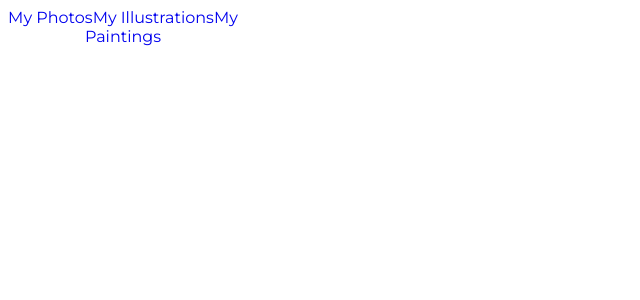
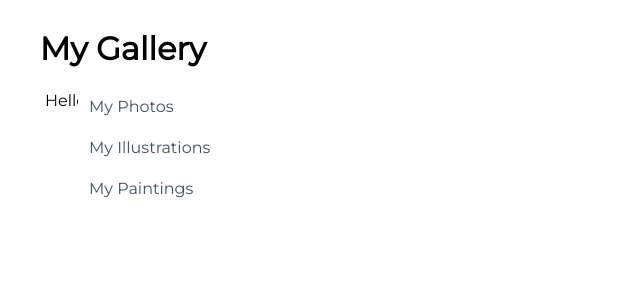
Before and after one commit to Gurmali/react-challenge, a React (Create React App) app in the folder my-app/: page / in a window 1280 px wide. Shown: the top 300 px of the page, without its empty margins (0-640 px from the left). Built offline with nearby package versions, Linux system fonts and the light colour scheme.

Commit message:
Add navbar.

```diff
--- a/my-app/src/App.js
+++ b/my-app/src/App.js
@@ -1,9 +1,11 @@
 import css from './App.module.css';
+import NavBarSimple from './components/NavBarSimple';
 import Sidebar from './components/Sidebar';
 
 function App() {
   return (
     <div className={css.App}>
+      <NavBarSimple />
       <Sidebar />
     </div>
   );
--- /dev/null
+++ b/my-app/src/components/NavBarSimple.js
@@ -0,0 +1,34 @@
+import React, { Component } from 'react'
+import css from "./css/Sidebar.module.css"
+
+class NavBarSimple extends Component {
+
+    constructor(props) {
+        super(props)
+        this.state = {
+            message: "Hello, guest!",
+            buttonText: "Log in"
+        }
+    }
+
+    handleClick = () => {
+        this.state((prevState) => ({
+            message: prevState.message === "Hello, guest!" ? "Welcome back, user!" : "Hello, guest!",
+            buttonText: prevState.buttonText === "log out" ? "Log in" : "Log out",
+        }), ()=> console.log(this.state.message))
+    }
+
+    render() {
+        return (
+            <div className={css.NavBar}>
+                <h1>My Gallery</h1>
+                <div>
+                    <span>{this.state.message}</span>
+                    <button onClick={() => this.handleClick()}>{this.state.buttonText}</button>
+                </div>
+            </div>
+        )
+    }
+}
+
+export default NavBarSimple
--- a/my-app/src/components/Sidebar.js
+++ b/my-app/src/components/Sidebar.js
@@ -1,8 +1,9 @@
 import React from 'react'
+import css from "./css/Sidebar.module.css"
 
 const Sidebar = () => {
     return (
-        <div>
+        <div className={css.sidebar}>
             <a href="#" target="_blank">My Photos</a>
             <a href="#" target="_blank">My Illustrations</a>
             <a href="#" target="_blank">My Paintings</a>
```
